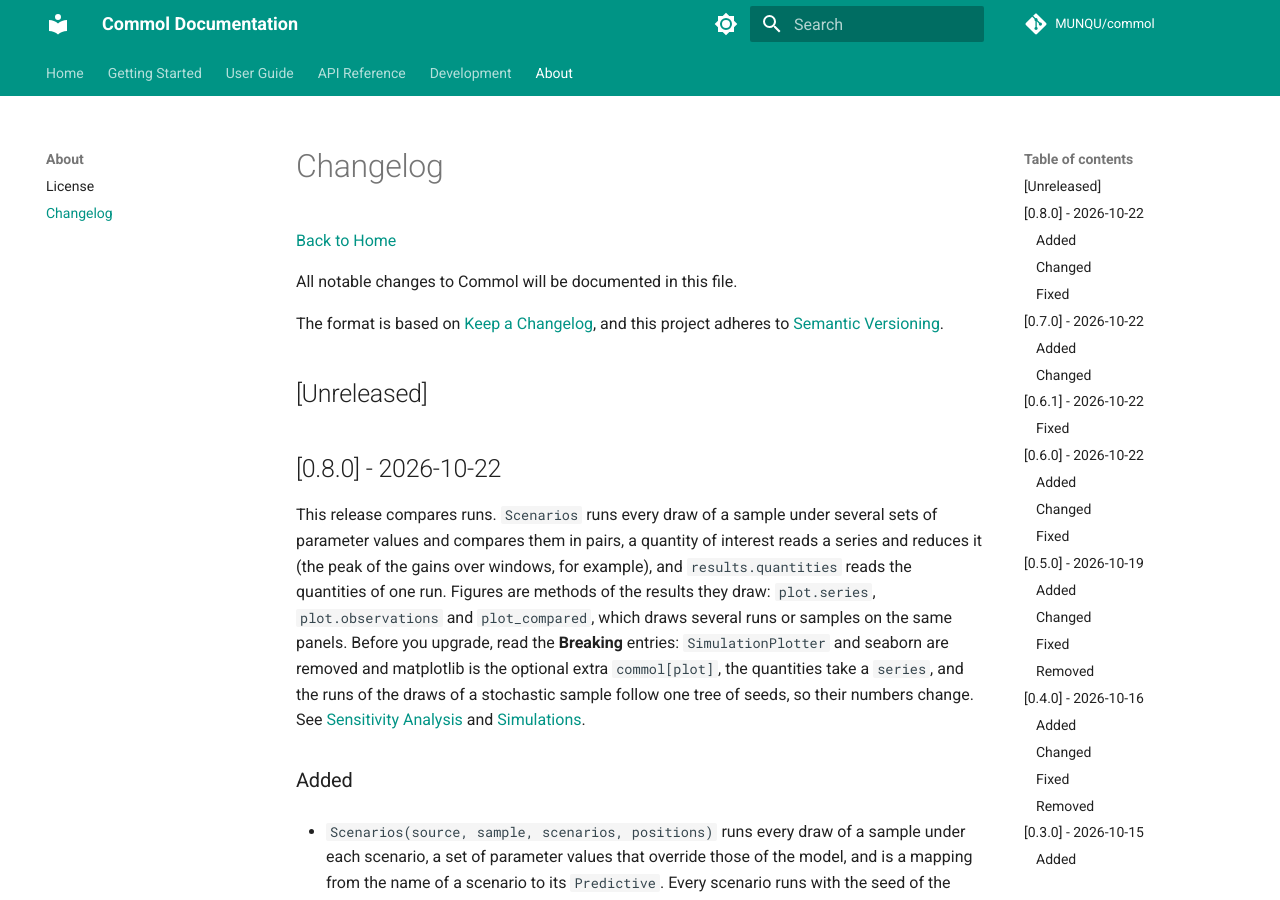
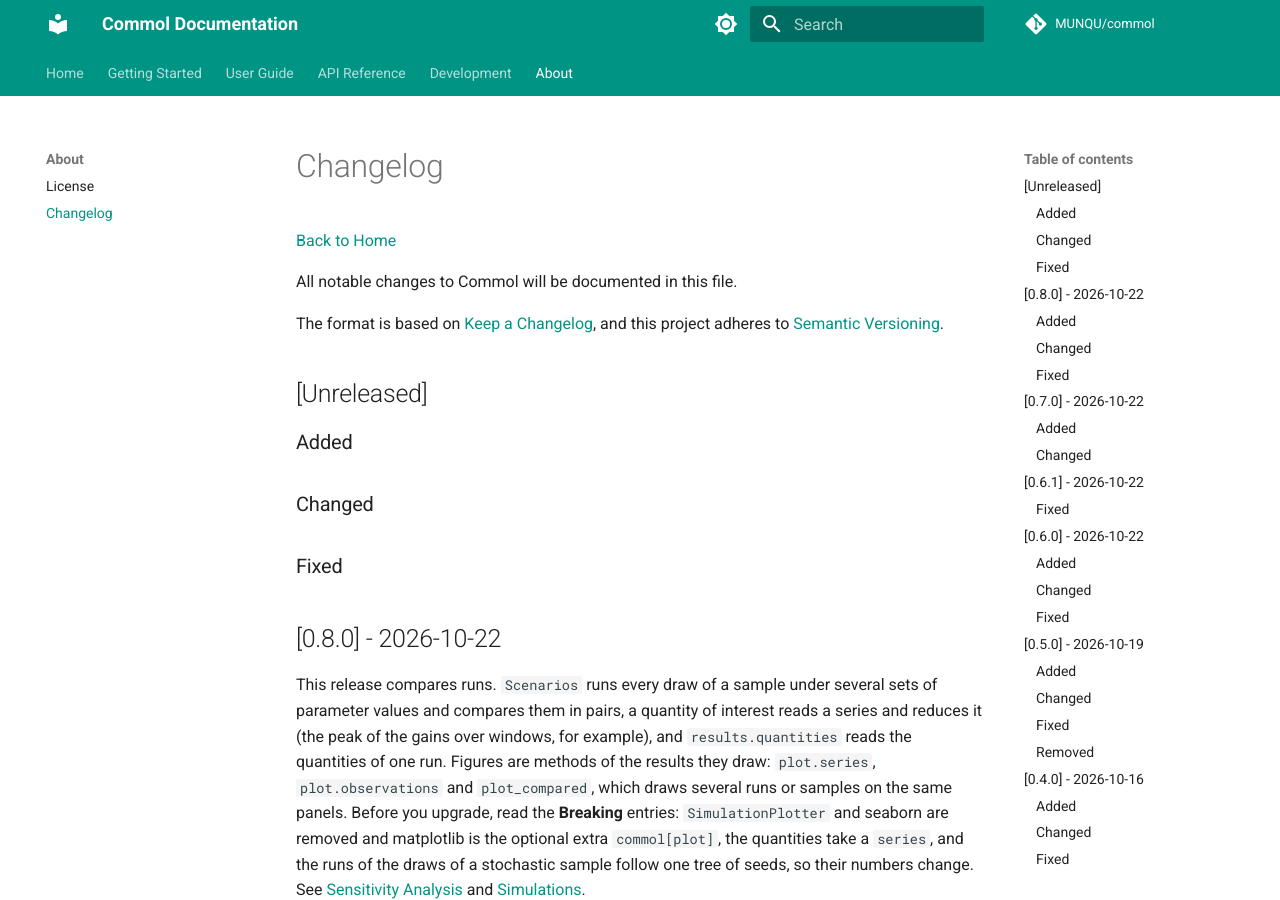
Before and after one commit to MUNQU/commol, an MkDocs documentation site: the page built from docs/about/changelog.md, in a window 1280 px wide and 900 px high. Built offline with MkDocs 1.6.1 and Material for MkDocs 9.7.7, drawn with Linux system fonts in a browser that asks for light colours; comment, search, counter and statistics services are not loaded; the version menu is left out.

Commit message:
docs(changelog): slots for the issues of 0.9.0

```diff
--- a/docs/about/changelog.md
+++ b/docs/about/changelog.md
@@ -8,6 +8,48 @@ The format is based on [Keep a Changelog](https://keepachangelog.com/en/1.0.0/),
 and this project adheres to [Semantic Versioning](https://semver.org/spec/v2.0.0.html).
 
 ## [Unreleased]
+
+### Added
+
+<!-- Added #226 -->
+
+<!-- Added #230 -->
+
+<!-- Added #239 -->
+
+<!-- Added #252 -->
+
+<!-- Added #253 -->
+
+<!-- Added #282 -->
+
+### Changed
+
+<!-- Changed #226 -->
+
+<!-- Changed #230 -->
+
+<!-- Changed #239 -->
+
+<!-- Changed #252 -->
+
+<!-- Changed #253 -->
+
+<!-- Changed #282 -->
+
+### Fixed
+
+<!-- Fixed #226 -->
+
+<!-- Fixed #230 -->
+
+<!-- Fixed #239 -->
+
+<!-- Fixed #252 -->
+
+<!-- Fixed #253 -->
+
+<!-- Fixed #282 -->
 
 ## [0.8.0] - 2026-10-22
 
```
